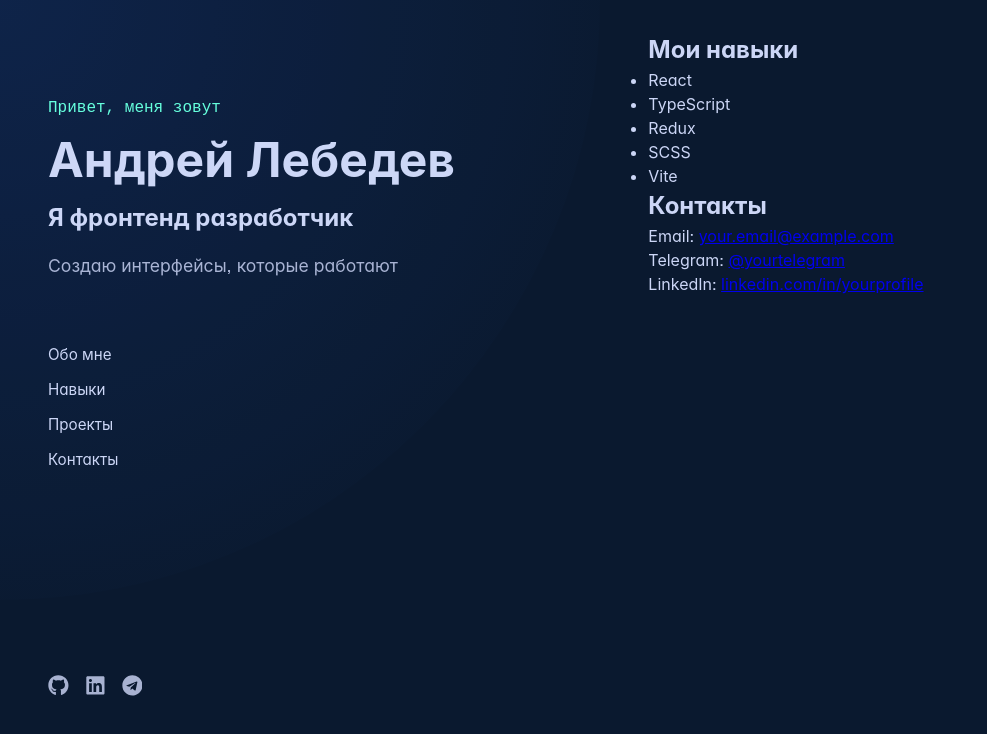
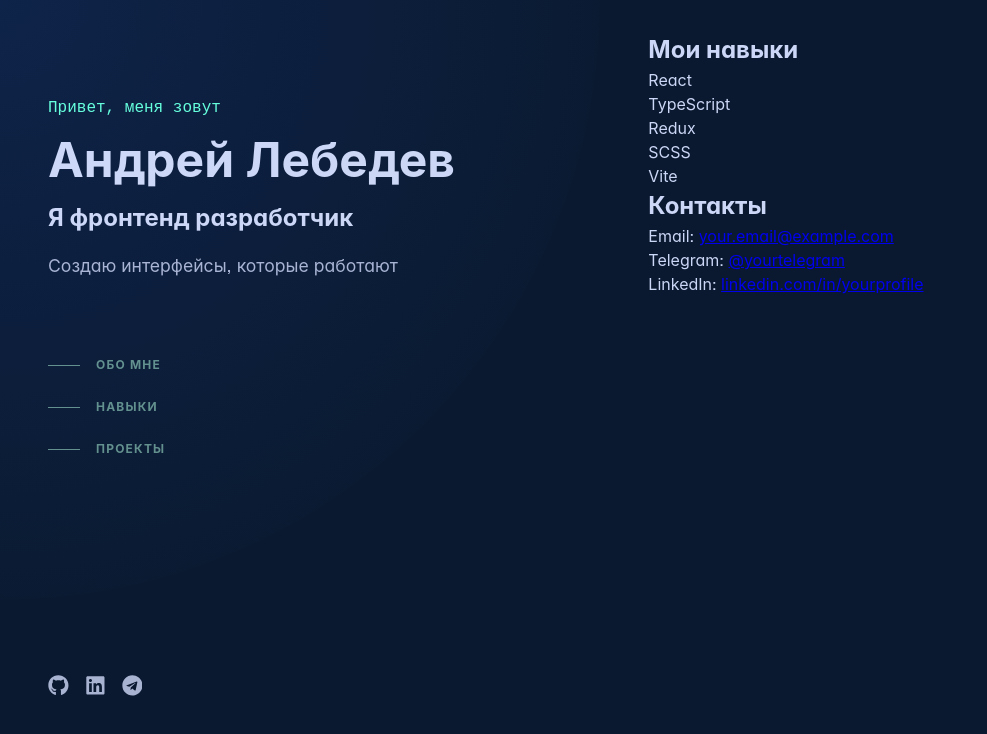
Before and after one commit to alebedev85/personal-site, a React app: page / in a window 1280 px wide. Shown: the top 734 px of the page, without its empty margins (0-987 px from the left). Built offline with nearby package versions, Linux system fonts and the light colour scheme; the HTML template or start-up script is replaced by a standard one; a web font is replaced by a local one.

Commit message:
featur: переделал навигацию

```diff
--- a/src/App.tsx
+++ b/src/App.tsx
@@ -1,13 +1,13 @@
 import CursorGlow from "./components/CursorGlow/CursorGlow";
 import MainContent from "./components/MainContent/MainContent";
-import Sidebar from "./components/Sidebar/Sidebar";
+import Header from "./components/Header/Header";
 
 function App() {
   return (
     <>
       <CursorGlow />
       <div className="layout">
-        <Sidebar />
+        <Header />
         <MainContent />
       </div>
     </>
--- a/src/components/Header/Header.module.scss
+++ b/src/components/Header/Header.module.scss
@@ -1,16 +1,45 @@
+// src/components/Sidebar/Sidebar.module.scss
 .header {
-  background-color: var(--primary);
-  padding: 1rem;
-  nav {
-    display: flex;
-    gap: 1rem;
-    a {
-      color: white;
-      text-decoration: none;
-      font-weight: bold;
-      &:hover {
-        text-decoration: underline;
-      }
+  position: sticky;
+  top: 0;
+  left: 0;
+  height: 100vh;
+  background-color: var(--bg);
+  padding: 6rem 0;
+  display: flex;
+  flex-direction: column;
+  justify-content: space-between;
+  color: var(--lightest-slate);
+  width: 48%;
+}
+
+.nav {
+  display: flex;
+  flex-direction: column;
+  gap: 0.75rem;
+
+  a {
+    color: var(--accent);
+    text-decoration: none;
+    font-size: 0.95rem;
+    transition: color 0.2s;
+
+    &:hover {
+      font-size: 1rem;
     }
   }
 }
+
+.socials {
+  display: flex;
+  gap: 1rem;
+  a {
+    font-size: 1.3rem;
+    color: var(--light-slate);
+    transition: color 0.2s;
+
+    &:hover {
+      color: var(--accent);
+    }
+  }
+}
--- a/src/components/Header/Header.tsx
+++ b/src/components/Header/Header.tsx
@@ -1,14 +1,28 @@
-import styles from './Header.module.scss';
+import { FaGithub, FaLinkedin, FaTelegram } from "react-icons/fa";
+import Hero from "../Hero/Hero";
+import NavLinks from "../NavLinks/NavLinks";
+import styles from "./Header.module.scss";
 
-const Header = () => (
-  <header className={styles.header}>
-    <nav>
-      <a href="#about">Обо мне</a>
-      <a href="#skills">Навыки</a>
-      <a href="#projects">Проекты</a>
-      <a href="#contact">Контакты</a>
-    </nav>
-  </header>
-);
+const Header = () => {
+  return (
+    <header className={styles.header}>
+      <div className={styles.top}>
+        <Hero/>
+        <NavLinks/>
+      </div>
+      <div className={styles.socials}>
+        <a href="https://github.com/..." target="_blank" rel="noreferrer">
+          <FaGithub />
+        </a>
+        <a href="https://linkedin.com/in/..." target="_blank" rel="noreferrer">
+          <FaLinkedin />
+        </a>
+        <a href="https://t.me/..." target="_blank" rel="noreferrer">
+          <FaTelegram />
+        </a>
+      </div>
+    </header>
+  );
+};
 
 export default Header;
--- a/src/components/Hero/Hero.module.scss
+++ b/src/components/Hero/Hero.module.scss
@@ -8,6 +8,7 @@
 .preTitle {
   color: var(--accent);
   font-family: var(--font-mono);
+  text-decoration: none;
   font-size: 1rem;
 }
 
--- a/src/components/Hero/Hero.tsx
+++ b/src/components/Hero/Hero.tsx
@@ -3,7 +3,7 @@ import styles from "./Hero.module.scss";
 const Hero = () => {
   return (
     <section id="hero" className={styles.hero}>
-      <p className={styles.preTitle}>Привет, меня зовут</p>
+      <a className={styles.preTitle} href="#hero">Привет, меня зовут</a>
       <h1 className={styles.name}>Андрей Лебедев</h1>
       <h2 className={styles.subtitle}>Я фронтенд разработчик</h2>
       <p className={styles.description}>
--- /dev/null
+++ b/src/components/NavLinks/NavLinks.module.scss
@@ -0,0 +1,53 @@
+.nav {
+  display: none;
+
+  @media (min-width: 1024px) {
+    display: block;
+    margin-top: 4rem;
+    width: max-content;
+  }
+}
+
+ul {
+  list-style: none;
+  padding: 0;
+}
+
+.link {
+  display: flex;
+  align-items: center;
+  padding: 0.75rem 0;
+  text-decoration: none;
+
+  &.active .text {
+    color: var(--accent);
+  }
+
+  &:hover .indicator,
+  &:focus-visible .indicator {
+    width: 4rem;
+    background-color: var(--accent);
+  }
+
+  &:hover .text,
+  &:focus-visible .text {
+    color: var(--accent);
+  }
+}
+
+.indicator {
+  margin-right: 1rem;
+  height: 1px;
+  width: 2rem;
+  background-color: var(--dark-accent);
+  transition: all 0.3s ease;
+}
+
+.text {
+  font-size: 0.75rem;
+  font-weight: bold;
+  text-transform: uppercase;
+  letter-spacing: 0.1em;
+  color: var(--dark-accent);
+  transition: color 0.3s ease;
+}
--- /dev/null
+++ b/src/components/NavLinks/NavLinks.tsx
@@ -0,0 +1,26 @@
+import styles from "./NavLinks.module.scss";
+
+const links = [
+  { href: "#about", label: "Обо мне" },
+  { href: "#experience", label: "Навыки" },
+  { href: "#projects", label: "Проекты" },
+];
+
+const NavLinks = () => {
+  return (
+    <nav className={`${styles.nav}`} aria-label="In-page jump links">
+      <ul>
+        {links.map((link) => (
+          <li key={link.href}>
+            <a href={link.href} className={styles.link}>
+              <span className={styles.indicator} />
+              <span className={styles.text}>{link.label}</span>
+            </a>
+          </li>
+        ))}
+      </ul>
+    </nav>
+  );
+};
+
+export default NavLinks;
--- a/src/components/Sidebar/Sidebar.module.scss
+++ /dev/null
@@ -1,45 +0,0 @@
-// src/components/Sidebar/Sidebar.module.scss
-.header {
-  position: sticky;
-  top: 0;
-  left: 0;
-  height: 100vh;
-  background-color: var(--bg);
-  padding: 6rem 0;
-  display: flex;
-  flex-direction: column;
-  justify-content: space-between;
-  color: var(--lightest-slate);
-  width: 48%;
-}
-
-.nav {
-  display: flex;
-  flex-direction: column;
-  gap: 0.75rem;
-
-  a {
-    color: var(--lightest-slate);
-    text-decoration: none;
-    font-size: 0.95rem;
-    transition: color 0.2s;
-
-    &:hover {
-      color: var(--accent);
-    }
-  }
-}
-
-.socials {
-  display: flex;
-  gap: 1rem;
-  a {
-    font-size: 1.3rem;
-    color: var(--light-slate);
-    transition: color 0.2s;
-
-    &:hover {
-      color: var(--accent);
-    }
-  }
-}
--- a/src/components/Sidebar/Sidebar.tsx
+++ /dev/null
@@ -1,32 +0,0 @@
-import { FaGithub, FaLinkedin, FaTelegram } from "react-icons/fa";
-import Hero from "../Hero/Hero";
-import styles from "./Sidebar.module.scss";
-
-const Sidebar = () => {
-  return (
-    <header className={styles.header}>
-      <div className={styles.top}>
-        <Hero/>
-        <nav className={styles.nav}>
-          <a href="#about">Обо мне</a>
-          <a href="#skills">Навыки</a>
-          <a href="#projects">Проекты</a>
-          <a href="#contact">Контакты</a>
-        </nav>
-      </div>
-      <div className={styles.socials}>
-        <a href="https://github.com/..." target="_blank" rel="noreferrer">
-          <FaGithub />
-        </a>
-        <a href="https://linkedin.com/in/..." target="_blank" rel="noreferrer">
-          <FaLinkedin />
-        </a>
-        <a href="https://t.me/..." target="_blank" rel="noreferrer">
-          <FaTelegram />
-        </a>
-      </div>
-    </header>
-  );
-};
-
-export default Sidebar;
--- a/src/styles/_variables.scss
+++ b/src/styles/_variables.scss
@@ -7,6 +7,7 @@
   --light-slate: #a8b2d1;
   --lightest-slate: #ccd6f6;
   --accent: #64ffda;
+  --dark-accent: #628f89;
 
   --radius: 6px;
 }
--- a/src/styles/global.scss
+++ b/src/styles/global.scss
@@ -20,6 +20,16 @@ body {
   line-height: 1.5;
 }
 
+::selection {
+  background-color: #64ffda;
+  color: #0a192f;
+}
+
+::-moz-selection {
+  background-color: #64ffda;
+  color: #0a192f;
+}
+
 .layout {
   position: relative;
   max-width: 1280px;
```
